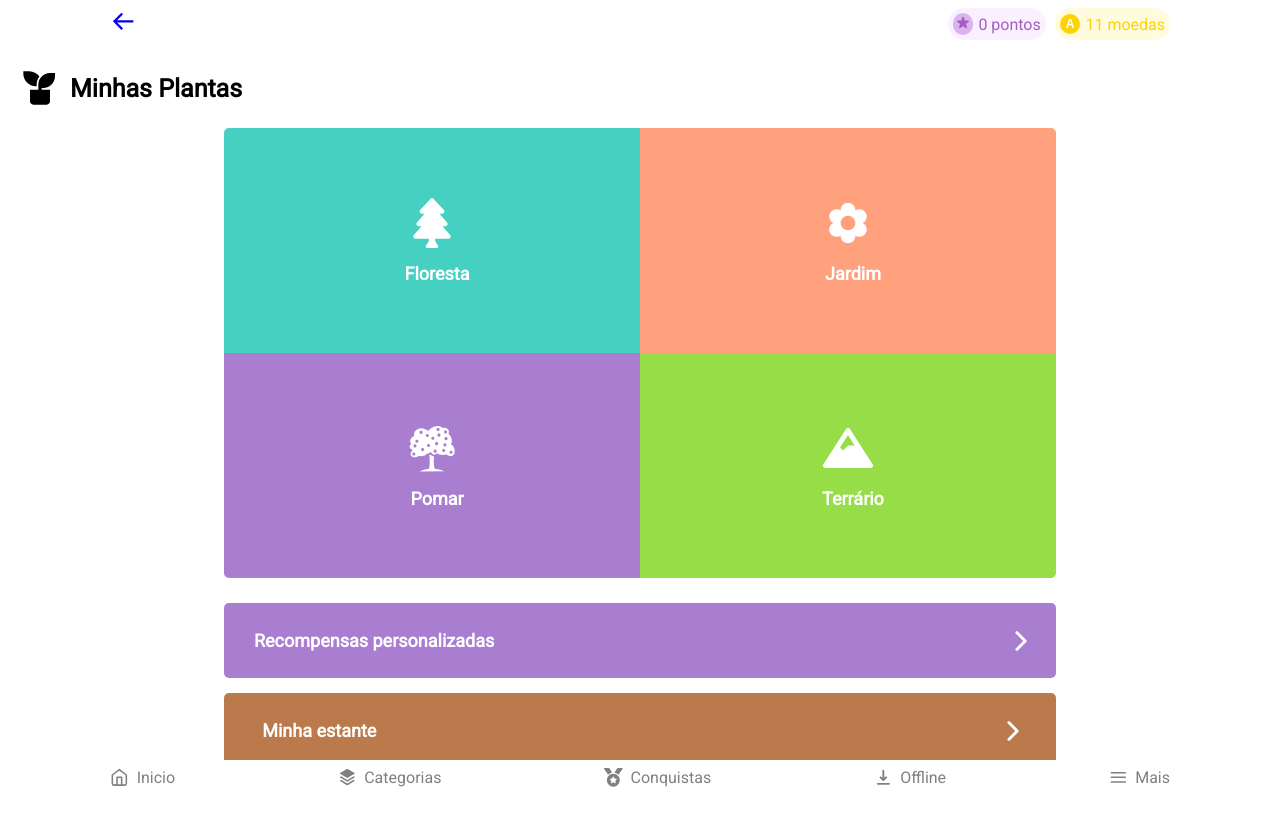
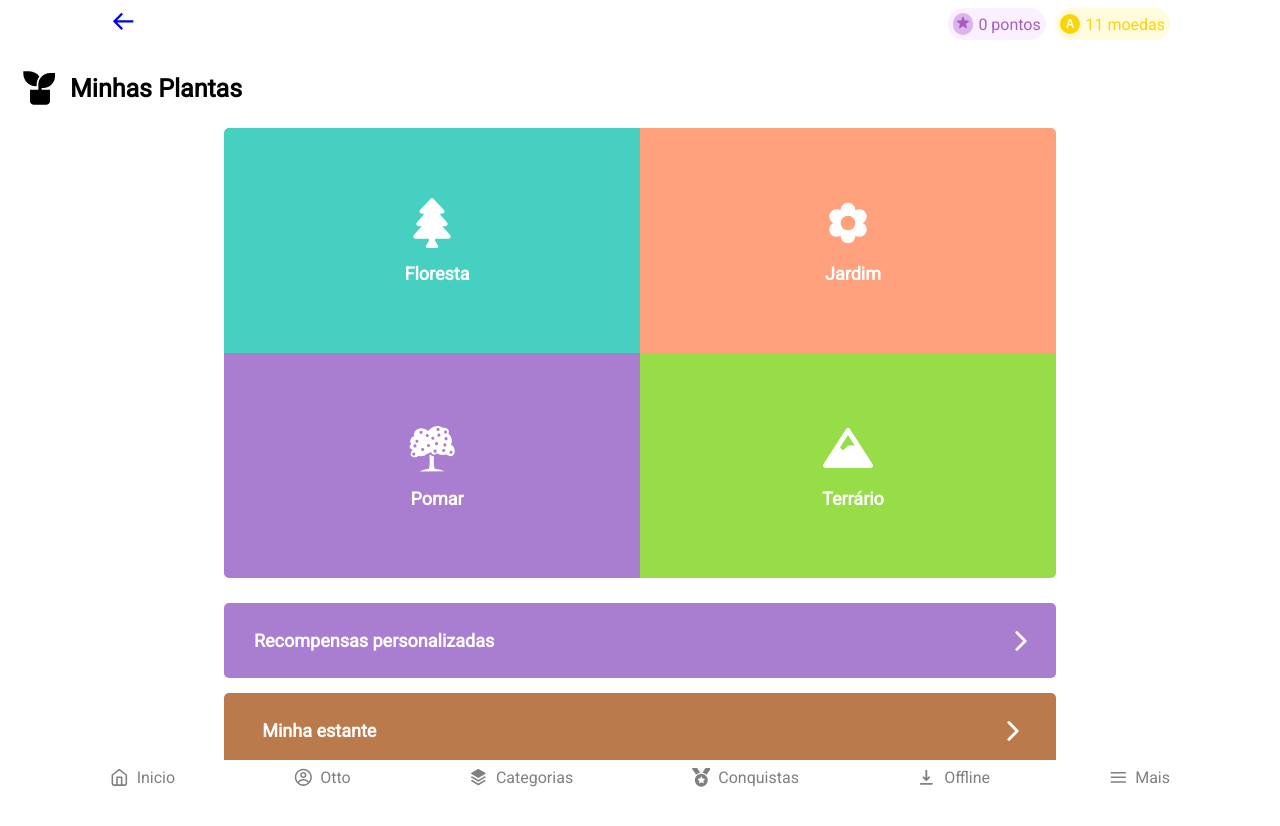
Before and after one commit to karenalmeida18/MHW-DesafioArvore, a React (Create React App) app in the folder Frontend/: page / in a window 1280 px wide. Shown: the top 826 px of the page. Built offline with nearby package versions, Linux system fonts and the light colour scheme.

Commit message:
feat front: adiciona icone de avatar na nav

```diff
--- a/Frontend/src/components/Navbar/index.js
+++ b/Frontend/src/components/Navbar/index.js
@@ -4,7 +4,8 @@ import { Link } from 'react-router-dom';
 import { FiHome, FiMenu } from 'react-icons/fi';
 import { RiStackFill } from 'react-icons/ri';
 import { FaMedal } from 'react-icons/fa';
-import { HiDownload } from 'react-icons/hi'
+import { HiDownload } from 'react-icons/hi';
+import { CgProfile } from 'react-icons/cg';
 
 import { NavbarContainer } from './styles';
 
@@ -17,6 +18,12 @@ export default function Navbar() {
                         <FiHome />
                          Inicio
                     </Link>
+                </li>
+                <li>
+                    <Link to='/character'>
+                        <CgProfile />
+                        Otto
+                     </Link>
                 </li>
                 <li>
                     <RiStackFill />
```
